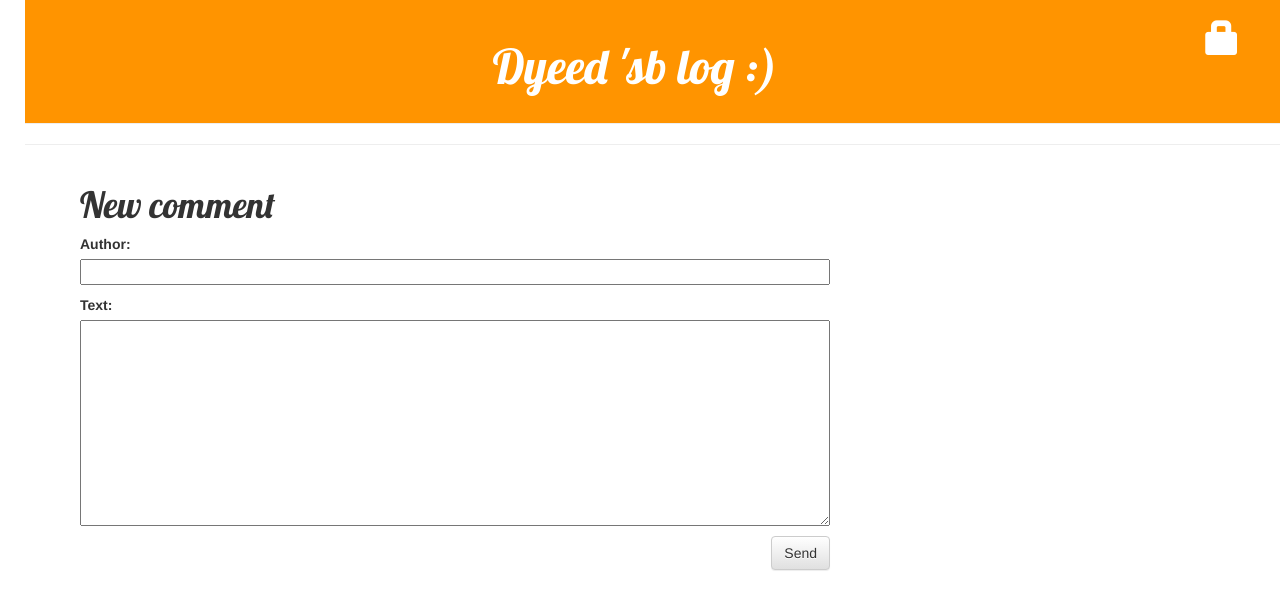
After one commit to Dyeed/my-first-blog, a Django app: page /post/1/comment/ in a window 1280 px wide. The commit adds this page. Shown: the top 610 px of the page. Run offline with Django 3.2, Linux system fonts and the light colour scheme; tables that the repository leaves empty hold one stand-in row (values such as "Sample post"); some libraries are stand-ins or nearby versions.

Commit message:
评论功能-提交-审核-发布
Signed-off-by: Dyeed <gggssn@qq.com>

```diff
--- a/blog/admin.py
+++ b/blog/admin.py
@@ -1,4 +1,5 @@
 from django.contrib import admin
-from .models import Post
+from .models import Post,Comment
 
 admin.site.register(Post)
+admin.site.register(Comment)
--- a/blog/forms.py
+++ b/blog/forms.py
@@ -1,8 +1,14 @@
 from django import forms
-from .models import Post
+from .models import Post, Comment
 
 
 class PostForm(forms.ModelForm):
     class Meta:
         model = Post
         fields = ('title', 'text',)
+
+
+class CommentForm(forms.ModelForm):
+    class Meta:
+        model = Comment
+        fields = ('author', 'text',)
--- a/blog/models.py
+++ b/blog/models.py
@@ -1,5 +1,6 @@
 from django.db import models
 from django.utils import timezone
+
 
 class Post(models.Model):
     author = models.ForeignKey('auth.User', on_delete=models.CASCADE)
@@ -12,5 +13,23 @@ class Post(models.Model):
         self.published_date = timezone.now()
         self.save()
 
+    def approved_comments(self):
+        return self.comments.filter(approved_comment=True)
+
     def __str__(self):
         return self.title
+
+
+class Comment(models.Model):
+    post = models.ForeignKey('blog.Post', on_delete=models.CASCADE, related_name='comments')
+    author = models.CharField(max_length=200)
+    text = models.TextField()
+    created_date = models.DateTimeField(default=timezone.now)
+    approved_comment = models.BooleanField(default=False)
+
+    def approve(self):
+        self.approved_comment = True
+        self.save()
+
+    def __str__(self):
+        return self.text
--- a/blog/static/css/blog.css
+++ b/blog/static/css/blog.css
@@ -54,3 +54,7 @@ h1, h2, h3, h4 {
 .post h1 a, .post h1 a:visited {
     color: #000000;
 }
+
+.comment {
+    margin: 20px 0 20px 20px;
+}
--- /dev/null
+++ b/blog/templates/blog/add_comment_to_post.html
@@ -0,0 +1,9 @@
+{% extends 'blog/base.html' %}
+
+{% block content %}
+    <h1>New comment</h1>
+    <form method="POST" class="post-form">{% csrf_token %}
+        {{ form.as_p }}
+        <button type="submit" class="save btn btn-default">Send</button>
+    </form>
+{% endblock %}
--- a/blog/templates/blog/post_list.html
+++ b/blog/templates/blog/post_list.html
@@ -8,6 +8,6 @@
             <h1><a href="{% url 'post_detail' pk=post.pk %}">{{ post.title }}</a></h1>
             <!--<h1><a href="">{{ post.title }}</a></h1>-->
             <p>{{ post.text|linebreaksbr }}</p>
-        </div>
+            <a href="{% url 'post_detail' pk=post.pk %}">Comments: {{ post.approved_comments.count }}</a></div>
     {% endfor %}
 {% endblock %}
--- a/blog/urls.py
+++ b/blog/urls.py
@@ -9,4 +9,7 @@ urlpatterns = [
     url(r'^drafts/$', views.post_draft_list, name='post_draft_list'),
     url(r'^post/(?P<pk>\d+)/publish/$', views.post_publish, name='post_publish'),
     url(r'^post/(?P<pk>\d+)/remove/$', views.post_remove, name='post_remove'),
+    url(r'^post/(?P<pk>\d+)/comment/$', views.add_comment_to_post, name='add_comment_to_post'),
+    url(r'^comment/(?P<pk>\d+)/approve/$', views.comment_approve, name='comment_approve'),
+    url(r'^comment/(?P<pk>\d+)/remove/$', views.comment_remove, name='comment_remove'),
 ]
--- a/blog/views.py
+++ b/blog/views.py
@@ -1,7 +1,7 @@
 from django.shortcuts import render, get_object_or_404, redirect
 from .models import Post
 from django.utils import timezone
-from .forms import PostForm
+from .forms import PostForm, CommentForm, Comment
 from django.contrib.auth.decorators import login_required
 
 
@@ -64,3 +64,31 @@ def post_remove(request, pk):
     post = get_object_or_404(Post, pk=pk)
     post.delete()
     return redirect('post_list')
+
+
+def add_comment_to_post(request, pk):
+    post = get_object_or_404(Post, pk=pk)
+    if request.method == "POST":
+        form = CommentForm(request.POST)
+        if form.is_valid():
+            comment = form.save(commit=False)
+            comment.post = post
+            comment.save()
+            return redirect('post_detail', pk=post.pk)
+    else:
+        form = CommentForm()
+    return render(request, 'blog/add_comment_to_post.html', {'form': form})
+
+
+@login_required
+def comment_approve(request, pk):
+    comment = get_object_or_404(Comment, pk=pk)
+    comment.approve()
+    return redirect('post_detail', pk=comment.post.pk)
+
+
+@login_required
+def comment_remove(request, pk):
+    comment = get_object_or_404(Comment, pk=pk)
+    comment.delete()
+    return redirect('post_detail', pk=comment.post.pk)
```
Also changed, not shown: blog/templates/blog/post_detail.html (+22 -0 lines).
